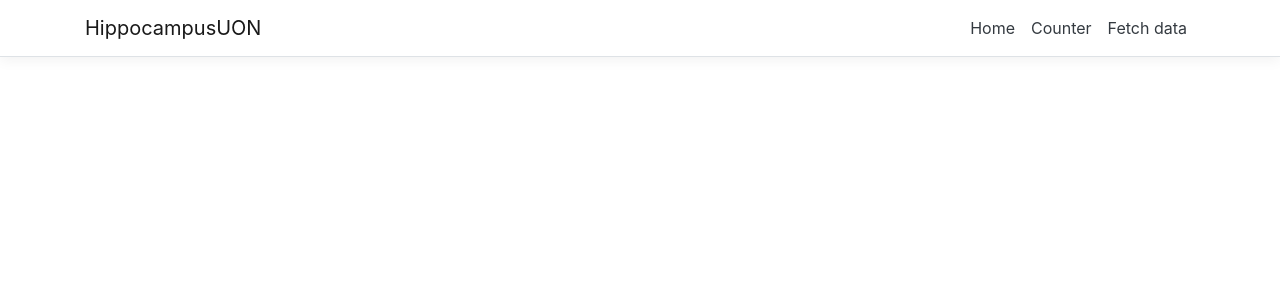
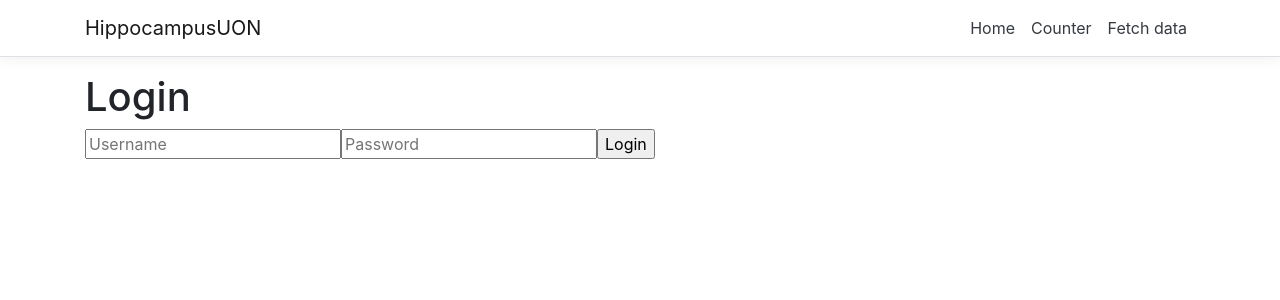
Before and after one commit to Team-Ebbflow/HippoCampus, a React (Create React App) app in the folder ClientApp/: page /login in a window 1280 px wide. Shown: the top 300 px of the page. Built offline with nearby package versions, Linux system fonts and the light colour scheme.

Commit message:
added login page and login API

```diff
--- a/ClientApp/src/App.js
+++ b/ClientApp/src/App.js
@@ -4,6 +4,7 @@ import { Layout } from './components/Layout';
 import { Home } from './components/Home';
 import { FetchData } from './components/FetchData';
 import { Counter } from './components/Counter';
+import { Login } from './components/Login';
 
 import './custom.css'
 
@@ -16,6 +17,7 @@ export default class App extends Component {
         <Route exact path='/' component={Home} />
         <Route path='/counter' component={Counter} />
         <Route path='/fetch-data' component={FetchData} />
+        <Route path='/login' component={Login} />
       </Layout>
     );
   }
--- /dev/null
+++ b/ClientApp/src/components/Login.js
@@ -0,0 +1,21 @@
+import React, { Component } from 'react';
+
+export class Login extends Component {
+    static displayName = Login.name;
+
+    constructor(props) {
+        super(props);
+    }
+
+    render () {
+        return (
+            <div>
+                <h1>Login</h1>
+
+                <input type="text" name="username" placeholder="Username" required></input>
+                <input type="password" name="password" placeholder="Password" required></input>
+                <input type="submit" value="Login"></input>
+            </div>
+        )
+    }
+}
```
Also changed, not shown: 1 other file (tests, documents, lock files or other folders).
